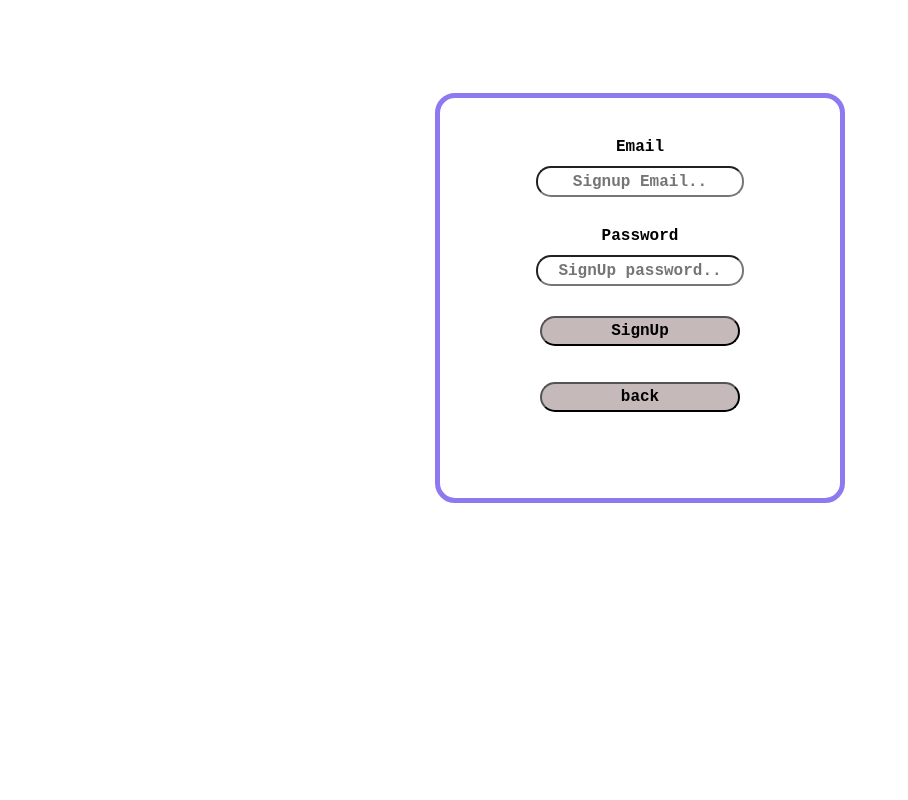
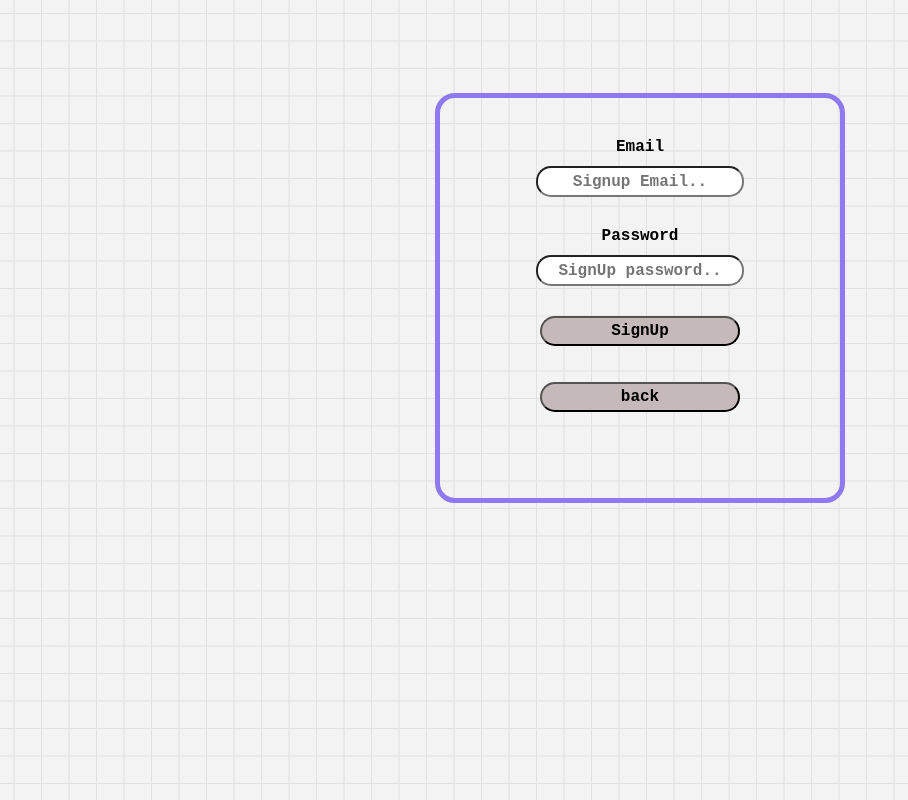
Before and after one commit to canja238/loginSite, a plain HTML site: page signup.html in a window 1280 px wide. Shown: the whole page, without its empty margins (0-908 px from the left). Drawn offline with Linux system fonts and the light colour scheme.

Commit message:
Update signup.html

```diff
--- a/signup.html
+++ b/signup.html
@@ -1,5 +1,5 @@
 <!DOCTYPE html>
-<html lang="en">
+<html >
 <head>
     <meta charset="UTF-8">
     <meta name="viewport" content="width=device-width, initial-scale=1.0">
@@ -8,9 +8,14 @@
 <body>
     <style>
     body{
-    display: flex;
+        display: flex;
     justify-content: center;
     align-items: center;
+    --color: #E1E1E1;
+    background-color: #F3F3F3;
+    background-image: linear-gradient(0deg, transparent 24%, var(--color) 25%, var(--color) 26%, transparent 27%,transparent 74%, var(--color) 75%, var(--color) 76%, transparent 77%,transparent),
+        linear-gradient(90deg, transparent 24%, var(--color) 25%, var(--color) 26%, transparent 27%,transparent 74%, var(--color) 75%, var(--color) 76%, transparent 77%,transparent);
+    background-size: 55px 55px;
 }
 
 .form{
```
